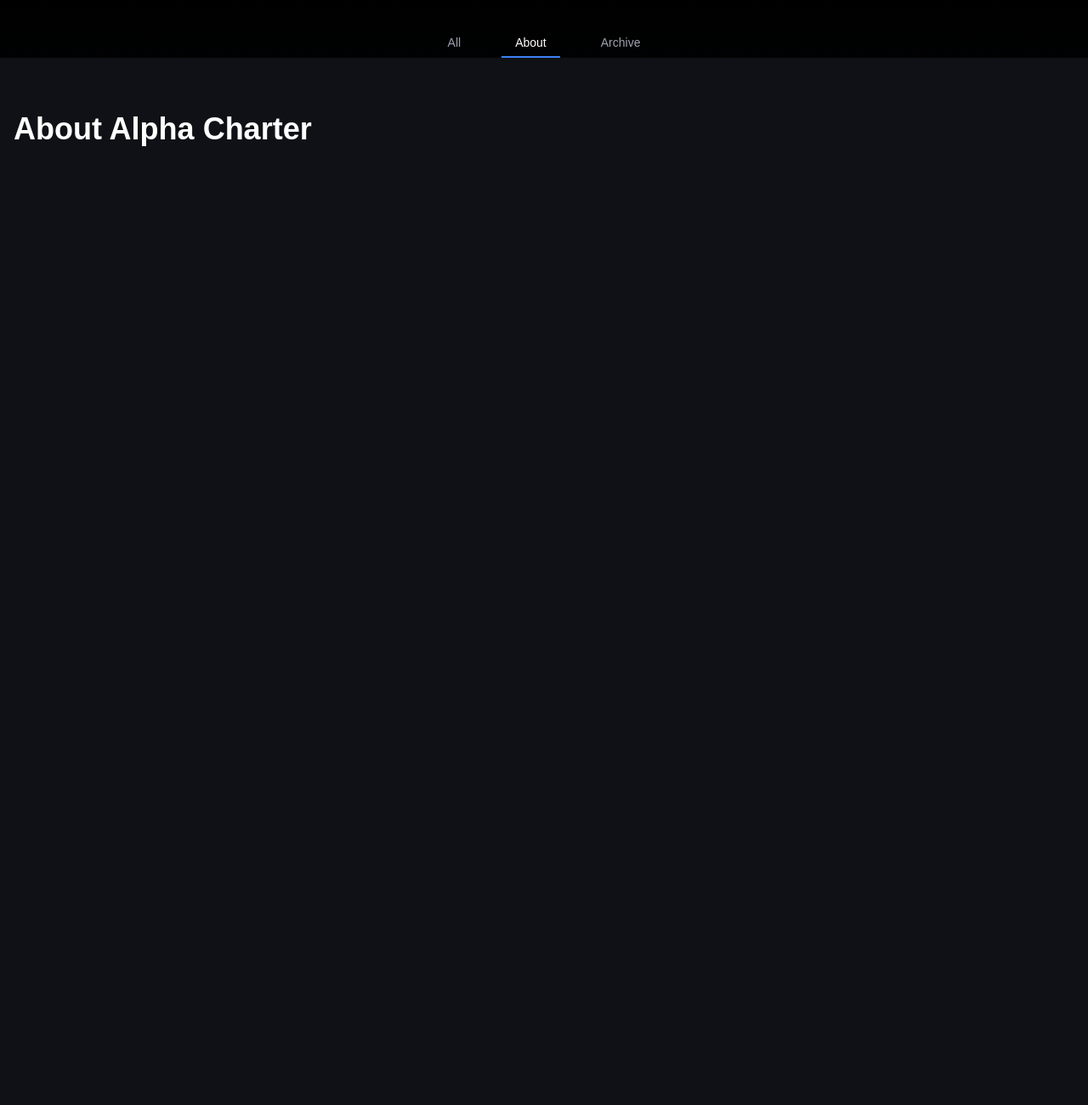
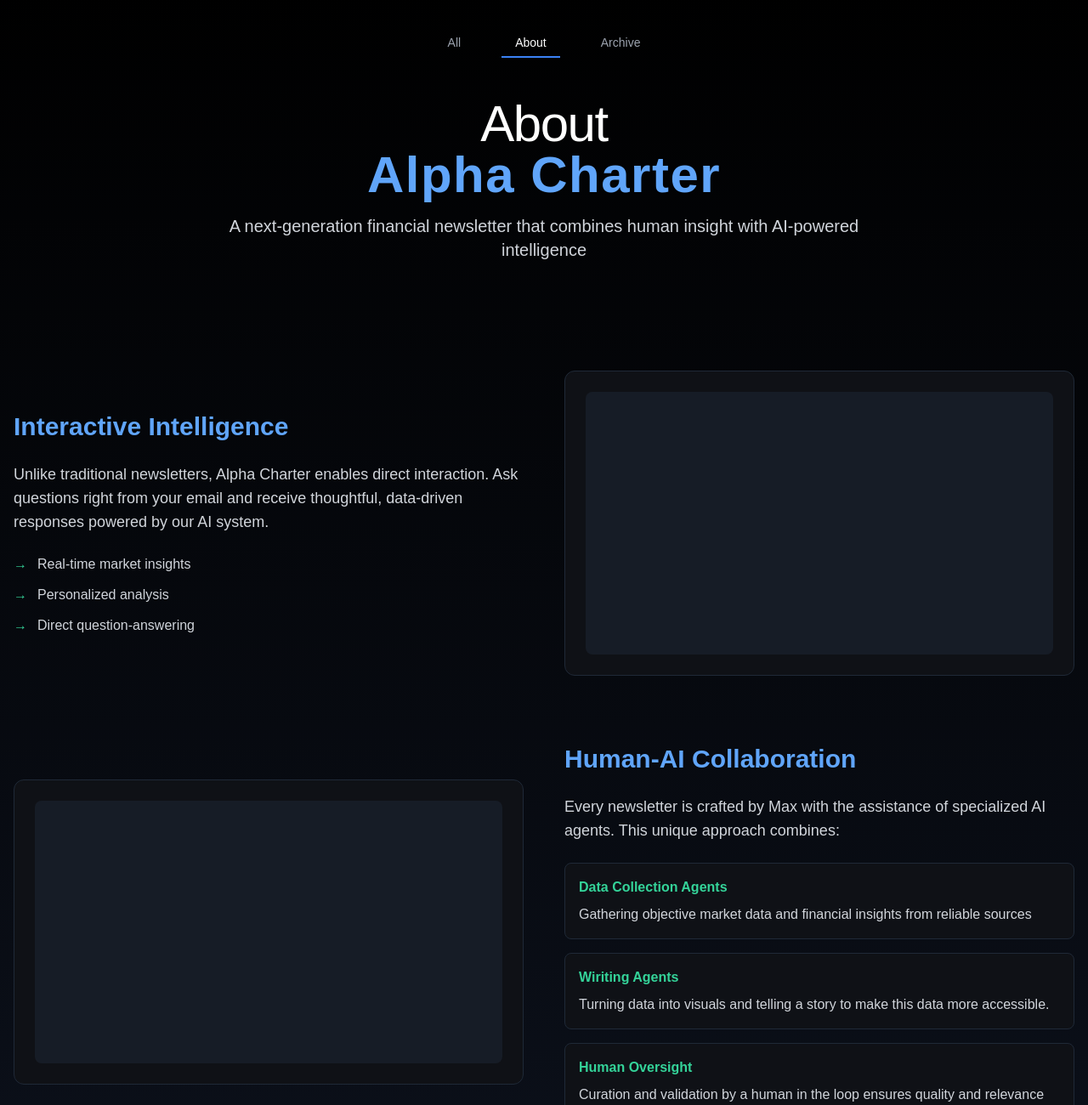
Before and after one commit to SailingSF/alpha-charter, a Next.js app: page /about in a window 1280 px wide. Shown: the top 1300 px of the page at 85% size. Before the commit the page ends 868 px from the top, so only its background shows below. Built offline with nearby package versions, Linux system fonts and the light colour scheme.

Commit message:
shape and text for about page

```diff
--- a/src/app/about/page.js
+++ b/src/app/about/page.js
@@ -1,9 +1,138 @@
+'use client';
+
+import Link from 'next/link';
+
 export default function About() {
   return (
-    <div className="min-h-screen bg-[#0f1116] text-white">
-      <div className="max-w-7xl mx-auto px-4 py-16">
-        <h1 className="text-4xl font-bold">About Alpha Charter</h1>
-        {/* Add your about page content here */}
+    <div className="relative -mt-20">
+      <div className="min-h-screen bg-gradient-to-b from-black to-gray-900">
+        <div className="max-w-7xl mx-auto px-4 space-y-20">
+          {/* Hero Section - Made more compact and centered */}
+          <div className="text-center space-y-4 pt-32 pb-4 max-w-3xl mx-auto">
+            <h1 className="text-4xl tracking-tight font-extrabold sm:text-5xl md:text-6xl">
+              <span className="block font-light text-white">About</span>
+              <span className="block text-blue-400 tracking-wide">Alpha Charter</span>
+            </h1>
+            <p className="text-base text-gray-300 sm:text-lg md:text-xl font-light leading-relaxed">
+              A next-generation financial newsletter that combines human insight with AI-powered intelligence
+            </p>
+          </div>
+
+          {/* Rest of the sections */}
+          <div className="py-8 space-y-20">
+            {/* Interactive Newsletter Section */}
+            <div className="grid md:grid-cols-2 gap-12 items-center">
+              <div className="space-y-6">
+                <h2 className="text-3xl font-bold text-blue-400">Interactive Intelligence</h2>
+                <p className="text-gray-300 text-lg font-light">
+                  Unlike traditional newsletters, Alpha Charter enables direct interaction. Ask questions right from your email and receive thoughtful, data-driven responses powered by our AI system.
+                </p>
+                <ul className="space-y-3 text-gray-300 font-light">
+                  <li className="flex items-center gap-3">
+                    <span className="text-emerald-400">→</span>
+                    Real-time market insights
+                  </li>
+                  <li className="flex items-center gap-3">
+                    <span className="text-emerald-400">→</span>
+                    Personalized analysis
+                  </li>
+                  <li className="flex items-center gap-3">
+                    <span className="text-emerald-400">→</span>
+                    Direct question-answering
+                  </li>
+                </ul>
+              </div>
+              <div className="bg-[#0f1116] rounded-xl p-6 border border-gray-800">
+                <div className="aspect-video bg-gray-800/50 rounded-lg"></div>
+              </div>
+            </div>
+
+            {/* AI Agents Section */}
+            <div className="grid md:grid-cols-2 gap-12 items-center">
+              <div className="bg-[#0f1116] rounded-xl p-6 border border-gray-800 order-2 md:order-1">
+                <div className="aspect-video bg-gray-800/50 rounded-lg"></div>
+              </div>
+              <div className="space-y-6 order-1 md:order-2">
+                <h2 className="text-3xl font-bold text-blue-400">Human-AI Collaboration</h2>
+                <p className="text-gray-300 text-lg font-light">
+                  Every newsletter is crafted by Max with the assistance of specialized AI agents. This unique approach combines:
+                </p>
+                <div className="space-y-4">
+                  <div className="p-4 bg-[#0f1116] rounded-lg border border-gray-800">
+                    <h3 className="font-semibold mb-2 text-emerald-400">Data Collection Agents</h3>
+                    <p className="text-gray-300 font-light">Gathering objective market data and financial insights from reliable sources</p>
+                  </div>
+                  <div className="p-4 bg-[#0f1116] rounded-lg border border-gray-800">
+                    <h3 className="font-semibold mb-2 text-emerald-400">Wiriting Agents</h3>
+                    <p className="text-gray-300 font-light">Turning data into visuals and telling a story to make this data more accessible.</p>
+                  </div>
+                  <div className="p-4 bg-[#0f1116] rounded-lg border border-gray-800">
+                    <h3 className="font-semibold mb-2 text-emerald-400">Human Oversight</h3>
+                    <p className="text-gray-300 font-light">Curation and validation by a human in the loop ensures quality and relevance</p>
+                  </div>
+                </div>
+              </div>
+            </div>
+
+            {/* About the Author Section */}
+            <div className="grid md:grid-cols-2 gap-12 items-center">
+              <div className="space-y-6">
+                <h2 className="text-3xl font-bold text-blue-400">About the Creator/Author</h2>
+                <div className="space-y-4">
+                  <p className="text-gray-300 text-lg font-light">
+                    Hey, I&apos;m Max! I&apos;m passionate about combining AI with financial analysis to create tools that make market insights more accessible and actionable.
+                  </p>
+                  <p className="text-gray-300 text-lg font-light">
+                    Alpha Charter evolved from my work building an AI financial assistant. While developing that app, I realized the power of combining AI capabilities with human expertise to deliver more valuable, contextualized insights to investors. And I also realized people don&apos;t want another app. They want insights in their inbox, and when they want to explore those insights, simply replying to the email is the easiest way to interact with AI and makes the newsletter experience much more powerful.
+                  </p>
+                  <div className="flex items-center gap-4 pt-4">
+                    <Link
+                      href="https://linkedin.com/in/your-profile"
+                      target="_blank"
+                      rel="noopener noreferrer"
+                      className="flex items-center gap-2 bg-blue-400 px-4 py-2 rounded-lg hover:bg-blue-500 transition-colors"
+                    >
+                      <svg className="w-5 h-5" fill="currentColor" viewBox="0 0 24 24">
+                        <path d="M20.447 20.452h-3.554v-5.569c0-1.328-.027-3.037-1.852-3.037-1.853 0-2.136 1.445-2.136 2.939v5.667H9.351V9h3.414v1.561h.046c.477-.9 1.637-1.85 3.37-1.85 3.601 0 4.267 2.37 4.267 5.455v6.286zM5.337 7.433c-1.144 0-2.063-.926-2.063-2.065 0-1.138.92-2.063 2.063-2.063 1.14 0 2.064.925 2.064 2.063 0 1.139-.925 2.065-2.064 2.065zm1.782 13.019H3.555V9h3.564v11.452zM22.225 0H1.771C.792 0 0 .774 0 1.729v20.542C0 23.227.792 24 1.771 24h20.451C23.2 24 24 23.227 24 22.271V1.729C24 .774 23.2 0 22.222 0h.003z"/>
+                      </svg>
+                      LinkedIn
+                    </Link>
+                  </div>
+                </div>
+              </div>
+              <div className="bg-[#0f1116] rounded-xl p-6 border border-gray-800">
+                <div className="space-y-4">
+                  <div className="p-4 bg-gray-800/30 rounded-lg">
+                    <h3 className="font-semibold mb-2 text-emerald-400">Background</h3>
+                    <p className="text-gray-300 font-light">Financial technology expert with a focus on AI applications in market analysis</p>
+                  </div>
+                  <div className="p-4 bg-gray-800/30 rounded-lg">
+                    <h3 className="font-semibold mb-2 text-emerald-400">The Journey</h3>
+                    <p className="text-gray-300 font-light">From AI financial assistant app to a revolutionary newsletter platform</p>
+                  </div>
+                  <div className="p-4 bg-gray-800/30 rounded-lg">
+                    <h3 className="font-semibold mb-2 text-emerald-400">Mission</h3>
+                    <p className="text-gray-300 font-light">Democratizing access to sophisticated financial insights through AI-powered tools</p>
+                  </div>
+                </div>
+              </div>
+            </div>
+
+            {/* Call to Action */}
+            <div className="text-center space-y-6 max-w-3xl mx-auto">
+              <h2 className="text-3xl font-bold text-blue-400">Join the Future of Financial Intelligence</h2>
+              <p className="text-gray-300 text-lg font-light">
+                Experience a newsletter that evolves with your needs and provides deeper insights through the power of AI and human expertise.
+              </p>
+              <Link
+                href="/"
+                className="inline-block bg-blue-400 hover:bg-blue-500 text-white px-8 py-3 rounded-lg font-semibold transition-colors"
+              >
+                Subscribe Now
+              </Link>
+            </div>
+          </div>
+        </div>
       </div>
     </div>
   );
```
